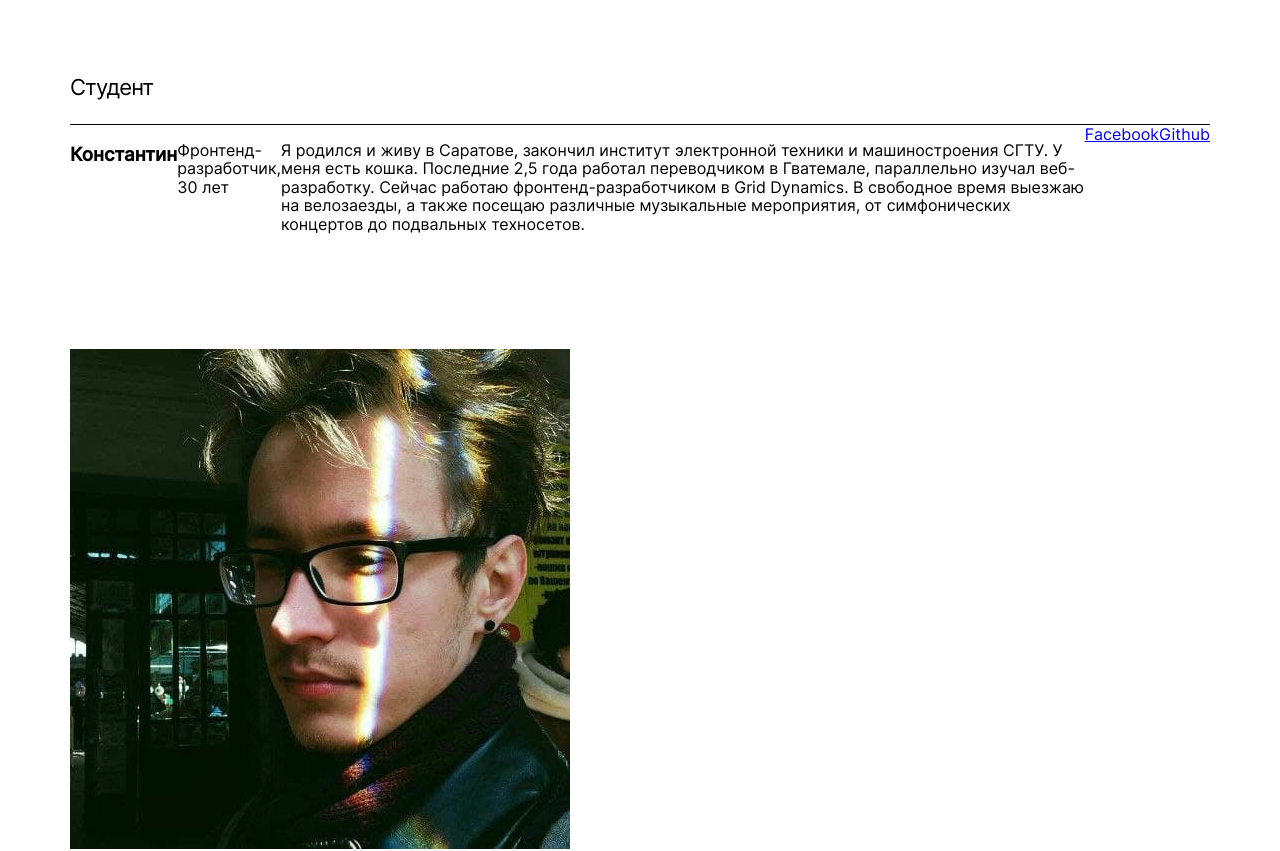
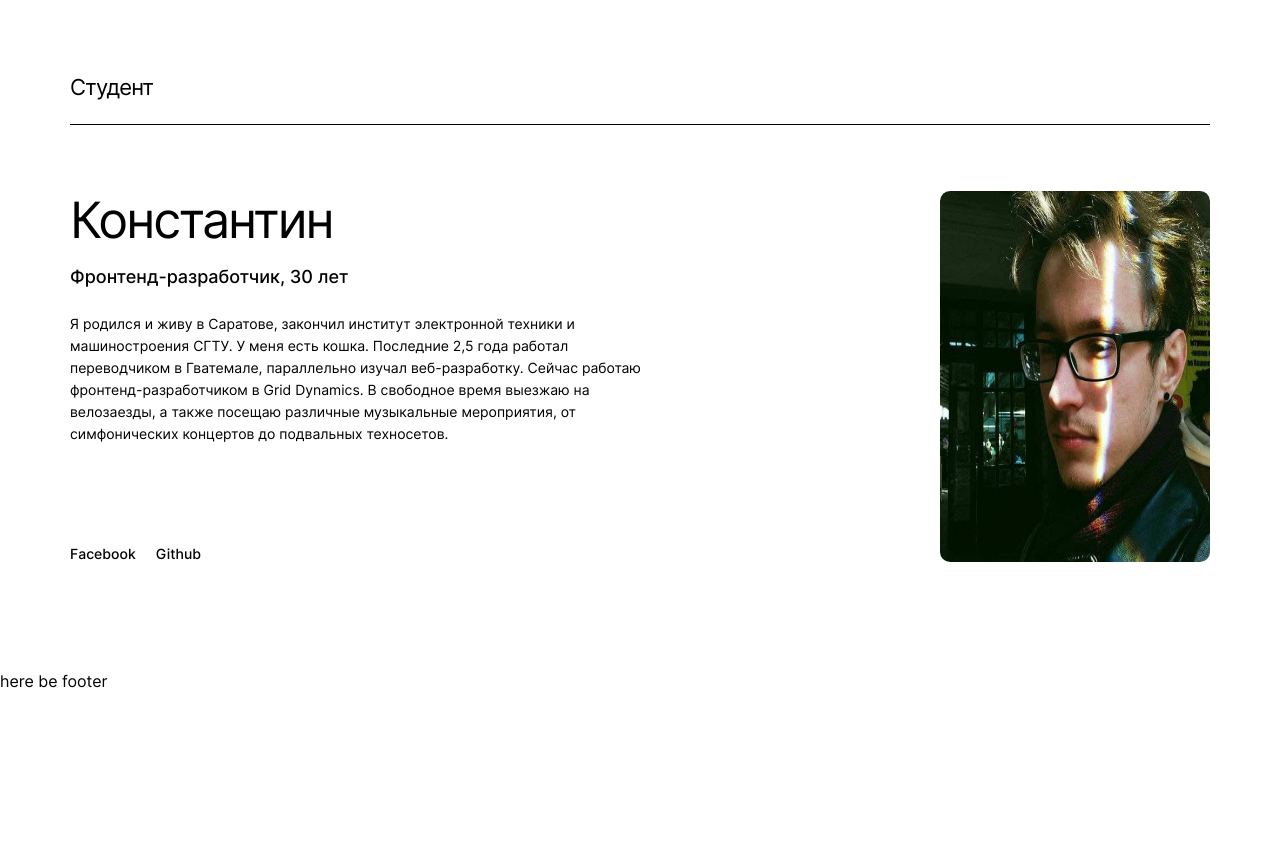
Before and after one commit to k-gnusarev/movies-explorer-frontend, a React (Create React App) app: page / in a window 1280 px wide. Shown: the part 1840-2691 px from the top of the page. After the commit the page ends 2547 px from the top, so only its background shows below. Built offline with nearby package versions, Linux system fonts and the light colour scheme.

Commit message:
add: about-me section

```diff
--- a/src/components/AboutMe/AboutMe.css
+++ b/src/components/AboutMe/AboutMe.css
@@ -13,6 +13,7 @@
   border-bottom: 1px solid #000;
   padding-bottom: 23px;
   margin: 0;
+  margin-bottom: 66px;
 }
 
 .about-me__description {
@@ -20,3 +21,50 @@
   justify-content: space-between;
   margin-bottom: 100px;
 }
+
+.about-me__name {
+  font-size: 50px;
+  font-style: normal;
+  font-weight: 400;
+  line-height: 58px;
+  letter-spacing: -0.04em;
+  margin: 0;
+  margin-bottom: 18px;
+}
+
+.about-me__role {
+  font-size: 18px;
+  font-weight: 500;
+  line-height: 20px;
+  margin: 0;
+  margin-bottom: 26px;
+}
+
+.about-me__brief {
+  font-size: 14px;
+  font-weight: 400;
+  line-height: 22px;
+  max-width: 600px;
+  margin: 0;
+  margin-bottom: 99px;
+}
+
+.about-me__photo {
+  max-width: 270px;
+  border-radius: 10px;
+}
+
+.about-me__link {
+  text-decoration: none;
+  font-style: normal;
+  font-weight: 500;
+  font-size: 14px;
+  line-height: 17px;
+  color: #000;
+  margin-right: 20px;
+  transition: opacity .5s;
+}
+
+.about-me__link:hover {
+  opacity: .7;
+}
--- a/src/components/AboutMe/AboutMe.js
+++ b/src/components/AboutMe/AboutMe.js
@@ -7,18 +7,21 @@ export default function AboutMe(props) {
     <section className='about-me'>
       <h2 id='student' className='about-me__title'>Студент</h2>
       <div className='about-me__description'>
-        <h3 className='about-me__name'>Константин</h3>
-        <p className='about-me__role'>Фронтенд-разработчик, 30 лет</p>
-        <p className='about-me__brief'>Я родился и живу в Саратове, закончил институт электронной техники и машиностроения СГТУ.
-          У меня есть кошка. Последние 2,5 года работал переводчиком в Гватемале, параллельно изучал
-          веб-разработку. Сейчас работаю фронтенд-разработчиком в Grid Dynamics. В свободное время выезжаю на велозаезды, а также
-          посещаю различные музыкальные мероприятия, от симфонических концертов до подвальных техносетов.</p>
+        <div className='about-me__text-section'>
+          <p className='about-me__name'>Константин</p>
+          <p className='about-me__role'>Фронтенд-разработчик, 30 лет</p>
+          <p className='about-me__brief'>Я родился и живу в Саратове, закончил институт электронной техники и машиностроения СГТУ.
+            У меня есть кошка. Последние 2,5 года работал переводчиком в Гватемале, параллельно изучал
+            веб-разработку. Сейчас работаю фронтенд-разработчиком в Grid Dynamics. В свободное время выезжаю на велозаезды, а также
+            посещаю различные музыкальные мероприятия, от симфонических концертов до подвальных техносетов.
+          </p>
           <div className="about-me__links">
             <a href="https://www.facebook.com/cleansed.by.a.nightmare/" target="_blank" rel="noreferrer" className="about-me__link">Facebook</a>
             <a href="https://github.com/k-gnusarev" target="_blank" rel="noreferrer" className="about-me__link">Github</a>
           </div>
+        </div>
+        <img src={photo} alt='Константин' className='about-me__photo' />
       </div>
-      <img src={photo} alt='Константин' className='about-me__photo' />
     </section>
   )
 };
```
